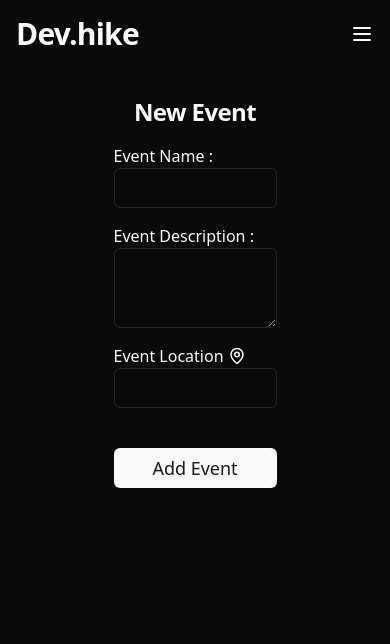
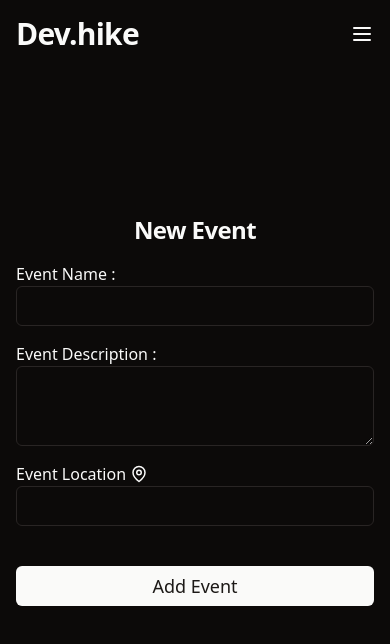
Before and after one commit to Goldfish7718/Dev.hike, a React (Vite) app in the folder client/: page /new/event in a window 390 px wide. Shown: the top 644 px of the page. Built offline with nearby package versions, Linux system fonts and the light colour scheme; no server answers.

Commit message:
layout[New Event]: Add Responsive tweaks;

```diff
--- a/client/src/components/Navbar.tsx
+++ b/client/src/components/Navbar.tsx
@@ -48,7 +48,7 @@ const Navbar = () => {
                                 <Button className="w-full" variant='outline'><Plus size={18} className="mx-1" /> Add to Timeline</Button>
                             </DrawerClose>
                             <DrawerClose asChild>
-                                <Button className="w-full" variant='outline'><Zap size={18} className="mx-1" /> New Event</Button>
+                                <Button className="w-full" variant='outline' onClick={() => navigate('/new/event')} ><Zap size={18} className="mx-1" /> New Event</Button>
                             </DrawerClose>
                             <DrawerClose asChild>
                                 <Button className="w-full" variant='outline'><StickyNote size={18} className="mx-1" /> New Post</Button>
--- a/client/src/views/NewEvent.tsx
+++ b/client/src/views/NewEvent.tsx
@@ -7,8 +7,8 @@ import { MapPin } from "lucide-react"
 const NewEvent = () => {
     return (
         <>
-            <div className="flex justify-center mt-20">
-                <div className="w-1/2 p-4">
+            <div className="flex justify-center h-screen items-center">
+                <div className="w-full p-4 sm:w-3/4 md:1/2">
                     <h3 className="mb-4 text-center">New Event</h3>
                     <div className="mb-4 ">
                         <Label className="text-base md:text-lg">Event Name :</Label>
```
